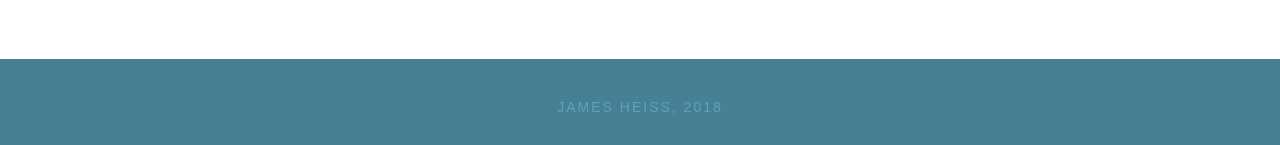
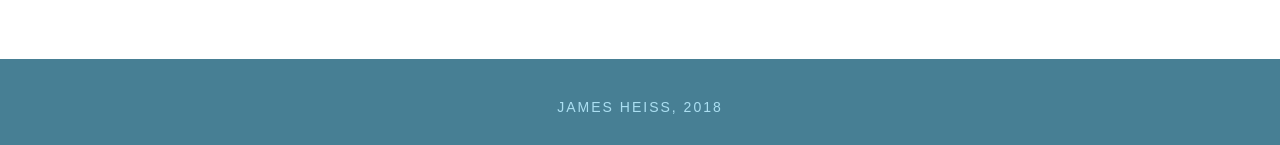
Before and after one commit to jwheiss/jwheiss.github.io, a PHP site: page / in a window 1280 px wide. Shown: the part 983-1128 px from the top of the page. Run offline with PHP 8.4, Linux system fonts and the light colour scheme; some web fonts are replaced.

Commit message:
Add files via upload

```diff
--- a/resources/main.css
+++ b/resources/main.css
@@ -491,7 +491,7 @@ span img:hover {
 	display: block;
 	padding-top: 20px;
 	position: relative;
-	color: #5da2bc;
+	color: #abdff2;
 	letter-spacing: 2px;
 	font-weight: 500;
 	text-transform: uppercase;
```
